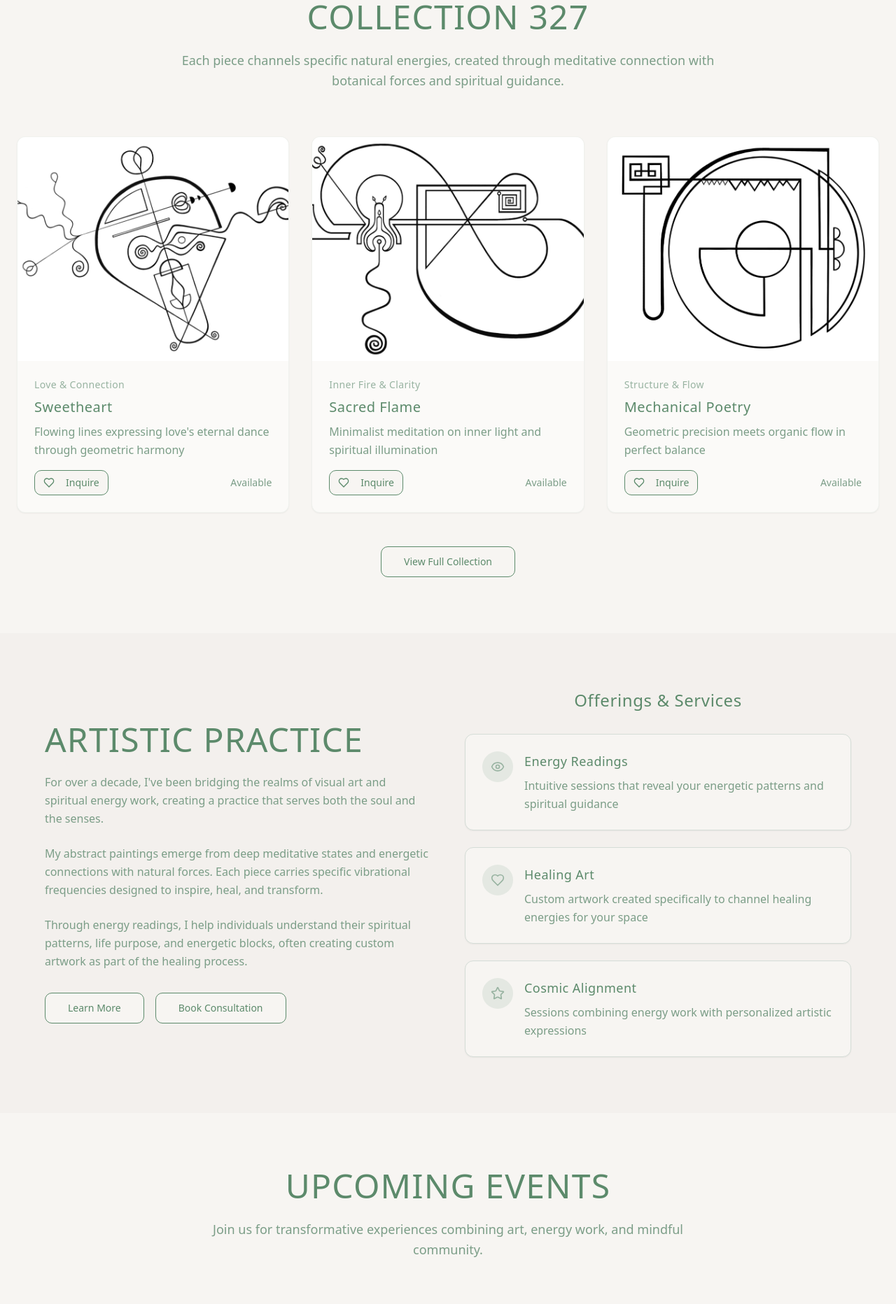
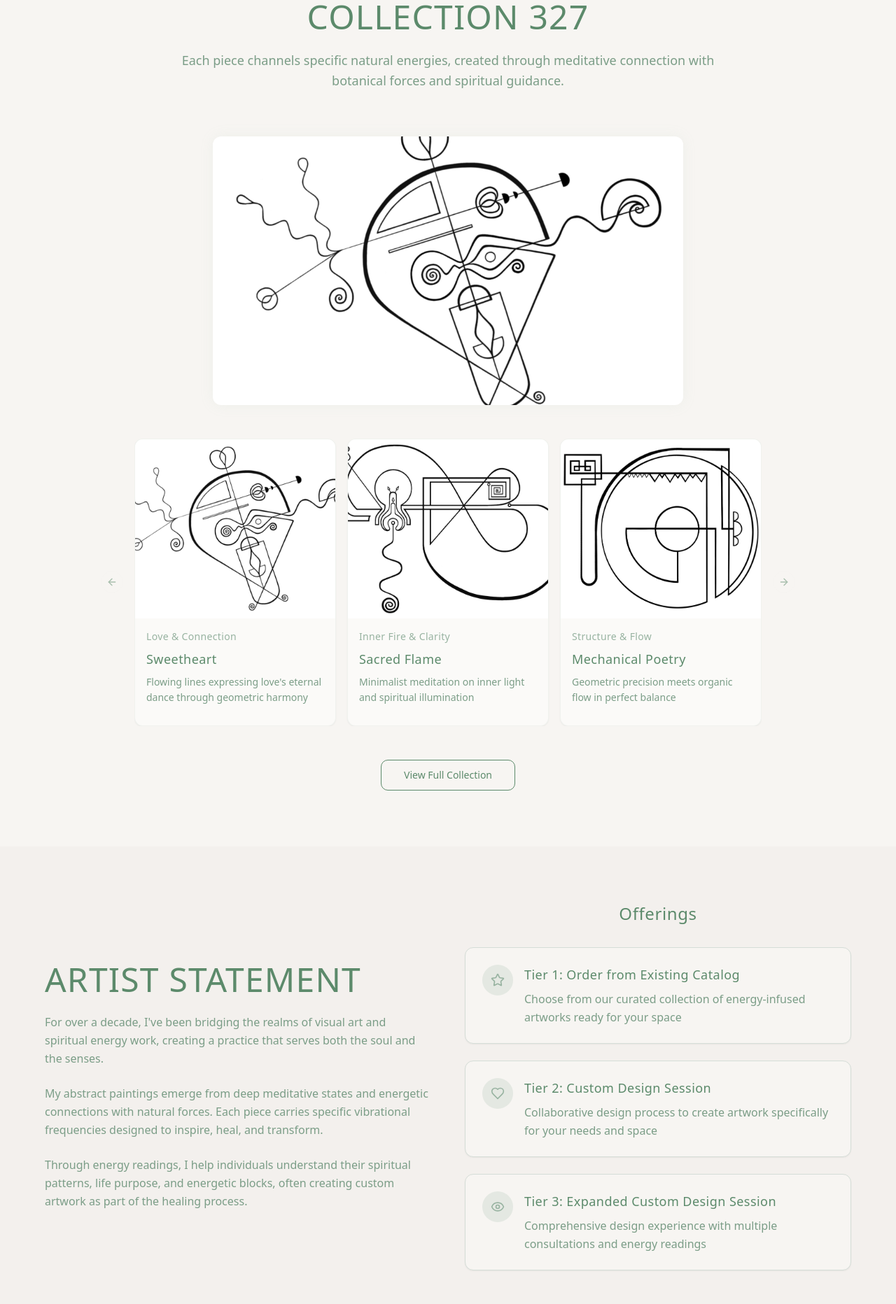
Before and after one commit to bnuckols13/vibrant-canvas-events, a React (Vite) app: page / in a window 1280 px wide. Shown: the part 880-2744 px from the top of the page at 70% size. Built offline with nearby package versions, Linux system fonts and the light colour scheme.

Commit message:
Refactor website content and navigation

```diff
--- a/package.json
+++ b/package.json
@@ -44,7 +44,7 @@
     "clsx": "^2.1.1",
     "cmdk": "^1.0.0",
     "date-fns": "^3.6.0",
-    "embla-carousel-react": "^8.3.0",
+    "embla-carousel-react": "^8.6.0",
     "input-otp": "^1.2.4",
     "lucide-react": "^0.462.0",
     "next-themes": "^0.3.0",
--- a/src/components/AboutSection.tsx
+++ b/src/components/AboutSection.tsx
@@ -1,23 +1,23 @@
 import { Card, CardContent } from "@/components/ui/card";
 import { Button } from "@/components/ui/button";
-import { Sparkles, Eye, Heart, Star } from "lucide-react";
+import { Star, Eye, Heart } from "lucide-react";
 
 const AboutSection = () => {
   const services = [
     {
-      icon: Eye,
-      title: "Energy Readings",
-      description: "Intuitive sessions that reveal your energetic patterns and spiritual guidance"
+      icon: Star,
+      title: "Tier 1: Order from Existing Catalog",
+      description: "Choose from our curated collection of energy-infused artworks ready for your space"
     },
     {
       icon: Heart,
-      title: "Healing Art",
-      description: "Custom artwork created specifically to channel healing energies for your space"
+      title: "Tier 2: Custom Design Session",
+      description: "Collaborative design process to create artwork specifically for your needs and space"
     },
     {
-      icon: Star,
-      title: "Cosmic Alignment",
-      description: "Sessions combining energy work with personalized artistic expressions"
+      icon: Eye,
+      title: "Tier 3: Expanded Custom Design Session",
+      description: "Comprehensive design experience with multiple consultations and energy readings"
     }
   ];
 
@@ -28,7 +28,7 @@ const AboutSection = () => {
           {/* About Content */}
           <div>
             <h2 className="text-4xl md:text-5xl font-light mb-6 text-foreground tracking-wide">
-              ARTISTIC PRACTICE
+              ARTIST STATEMENT
             </h2>
 
             <div className="space-y-6 text-base text-muted-foreground leading-relaxed font-light">
@@ -47,20 +47,12 @@ const AboutSection = () => {
               </p>
             </div>
 
-            <div className="mt-8 flex flex-col sm:flex-row gap-4">
-              <Button variant="outline" size="lg" className="border-foreground text-foreground hover:bg-foreground hover:text-background">
-                Learn More
-              </Button>
-              <Button variant="outline" size="lg" className="border-foreground text-foreground hover:bg-foreground hover:text-background">
-                Book Consultation
-              </Button>
-            </div>
           </div>
 
           {/* Services Grid */}
           <div className="space-y-6">
             <h3 className="text-2xl font-light text-center mb-8 text-foreground tracking-wide">
-              Offerings & Services
+              Offerings
             </h3>
             {services.map((service, index) => (
               <Card
--- a/src/components/ArtGallery.tsx
+++ b/src/components/ArtGallery.tsx
@@ -1,6 +1,7 @@
 import { Card, CardContent } from "@/components/ui/card";
 import { Button } from "@/components/ui/button";
-import { Eye, Heart, Zap } from "lucide-react";
+import { Carousel, CarouselContent, CarouselItem, CarouselNext, CarouselPrevious } from "@/components/ui/carousel";
+import { Eye } from "lucide-react";
 import artwork1 from "@/assets/artwork-1.jpg";
 import artwork2 from "@/assets/artwork-2.jpg";
 import artwork3 from "@/assets/artwork-3.jpg";
@@ -31,7 +32,7 @@ const ArtGallery = () => {
   ];
 
   return (
-    <section className="py-20 px-6">
+    <section id="collection" className="py-20 px-6">
       <div className="max-w-7xl mx-auto">
         <div className="text-center mb-16">
           <h2 className="text-4xl md:text-5xl font-light mb-6 text-foreground tracking-wide">
@@ -43,17 +44,29 @@ const ArtGallery = () => {
           </p>
         </div>
 
-        <div className="grid md:grid-cols-2 lg:grid-cols-3 gap-8">
+        {/* Featured Image */}
+        <div className="mb-12">
+          <div className="relative max-w-2xl mx-auto">
+            <img
+              src={artwork1}
+              alt="Featured Artwork"
+              className="w-full h-96 object-cover rounded-lg shadow-ethereal"
+            />
+          </div>
+        </div>
+
+        {/* Carousel */}
+        <div className="max-w-4xl mx-auto">
+          <Carousel className="w-full">
+            <CarouselContent>
               {artworks.map((artwork) => (
-            <Card
-              key={artwork.id}
-              className="group overflow-hidden bg-card border-border/30 hover:shadow-ethereal transition-all duration-300"
-            >
+                <CarouselItem key={artwork.id} className="md:basis-1/2 lg:basis-1/3">
+                  <Card className="group overflow-hidden bg-card border-border/30 hover:shadow-ethereal transition-all duration-300">
                     <div className="relative overflow-hidden">
                       <img
                         src={artwork.image}
                         alt={artwork.title}
-                  className="w-full h-80 object-cover transition-transform duration-300 group-hover:scale-105"
+                        className="w-full h-64 object-cover transition-transform duration-300 group-hover:scale-105"
                       />
                       <div className="absolute inset-0 flex items-center justify-center opacity-0 group-hover:opacity-100 transition-opacity duration-300 bg-background/80">
                         <Button variant="outline" size="sm" className="border-foreground text-foreground hover:bg-foreground hover:text-background">
@@ -63,26 +76,24 @@ const ArtGallery = () => {
                       </div>
                     </div>
 
-              <CardContent className="p-6">
+                    <CardContent className="p-4">
                       <div className="flex items-center gap-2 mb-2">
                         <span className="text-sm text-accent font-light tracking-wide">{artwork.energy}</span>
                       </div>
-                <h3 className="text-xl font-light mb-2 text-foreground tracking-wide">
+                      <h3 className="text-lg font-light mb-2 text-foreground tracking-wide">
                         {artwork.title}
                       </h3>
-                <p className="text-muted-foreground mb-4 font-light leading-relaxed">
+                      <p className="text-muted-foreground mb-3 font-light leading-relaxed text-sm">
                         {artwork.description}
                       </p>
-                <div className="flex items-center justify-between">
-                  <Button variant="outline" size="sm" className="border-foreground text-foreground hover:bg-foreground hover:text-background">
-                    <Heart className="w-4 h-4 mr-2" />
-                    Inquire
-                  </Button>
-                  <span className="text-sm text-muted-foreground font-light">Available</span>
-                </div>
                     </CardContent>
                   </Card>
+                </CarouselItem>
               ))}
+            </CarouselContent>
+            <CarouselPrevious />
+            <CarouselNext />
+          </Carousel>
         </div>
 
         <div className="text-center mt-12">
--- a/src/components/ContactSection.tsx
+++ b/src/components/ContactSection.tsx
@@ -2,38 +2,13 @@ import { Card, CardContent } from "@/components/ui/card";
 import { Button } from "@/components/ui/button";
 import { Input } from "@/components/ui/input";
 import { Textarea } from "@/components/ui/textarea";
-import { Mail, Phone, MapPin, Send, Instagram, Facebook } from "lucide-react";
+import { Mail, Send } from "lucide-react";
 
 const ContactSection = () => {
-  const contactInfo = [
-    {
-      icon: Mail,
-      label: "Email",
-      value: "hello@taliarose.com",
-      link: "mailto:hello@taliarose.com"
-    },
-    {
-      icon: Phone,
-      label: "Phone",
-      value: "(555) 123-4567",
-      link: "tel:+15551234567"
-    },
-    {
-      icon: MapPin,
-      label: "Studio",
-      value: "Sacred Space Studio, Mystic Downtown",
-      link: "#"
-    }
-  ];
-
-  const socialLinks = [
-    { icon: Instagram, label: "Instagram", link: "#" },
-    { icon: Facebook, label: "Facebook", link: "#" }
-  ];
 
   return (
-    <section className="py-20 px-6 bg-secondary">
-      <div className="max-w-6xl mx-auto">
+    <section id="contact" className="py-20 px-6 bg-secondary">
+      <div className="max-w-4xl mx-auto">
         <div className="text-center mb-16">
           <h2 className="text-4xl md:text-5xl font-light mb-6 text-foreground tracking-wide">
             CONNECT WITH ME
@@ -44,12 +19,11 @@ const ContactSection = () => {
           </p>
         </div>
 
-        <div className="grid lg:grid-cols-2 gap-12">
         {/* Contact Form */}
         <Card className="bg-background border-border">
           <CardContent className="p-8">
             <h3 className="text-2xl font-light mb-6 text-foreground tracking-wide">
-                Send a Message
+              Get In Touch
             </h3>
 
             <form className="space-y-6">
@@ -87,13 +61,45 @@ const ContactSection = () => {
 
               <div>
                 <label className="block text-sm font-light text-foreground mb-2">
-                    Interest
+                  Phone (Optional)
+                </label>
+                <Input
+                  type="tel"
+                  placeholder="(555) 123-4567"
+                  className="bg-muted border-border focus:border-accent"
+                />
+              </div>
+
+              <div>
+                <label className="block text-sm font-light text-foreground mb-2">
+                  How did you find my work?
+                </label>
+                <Textarea
+                  placeholder="Tell me how you discovered my work..."
+                  rows={3}
+                  className="bg-muted border-border focus:border-accent"
+                />
+              </div>
+
+              <div>
+                <label className="block text-sm font-light text-foreground mb-2">
+                  Which tier interests you?
                 </label>
                 <select className="w-full px-3 py-2 rounded-md bg-muted border border-border focus:border-accent focus:outline-none text-foreground">
-                    <option>Energy Reading</option>
-                    <option>Custom Artwork</option>
-                    <option>Workshop Registration</option>
+                  <option>Tier 1: Order from Existing Catalog</option>
+                  <option>Tier 2: Custom Design Session</option>
+                  <option>Tier 3: Expanded Custom Design Session</option>
                   <option>General Inquiry</option>
+                </select>
+              </div>
+
+              <div>
+                <label className="block text-sm font-light text-foreground mb-2">
+                  Contact Preference
+                </label>
+                <select className="w-full px-3 py-2 rounded-md bg-muted border border-border focus:border-accent focus:outline-none text-foreground">
+                  <option>Email</option>
+                  <option>Text</option>
                 </select>
               </div>
 
@@ -115,70 +121,6 @@ const ContactSection = () => {
             </form>
           </CardContent>
         </Card>
-
-          {/* Contact Info */}
-          <div className="space-y-8">
-            <div>
-              <h3 className="text-2xl font-light mb-6 text-foreground tracking-wide">
-                Get In Touch
-              </h3>
-
-              <div className="space-y-4">
-                {contactInfo.map((info, index) => (
-                  <Card
-                    key={index}
-                    className="bg-background border-border hover:shadow-ethereal transition-all duration-300"
-                  >
-                    <CardContent className="p-4 flex items-center gap-4">
-                      <div className="p-3 rounded-full bg-accent/20">
-                        <info.icon className="w-5 h-5 text-accent" />
-                      </div>
-                      <div>
-                        <p className="font-light text-foreground">{info.label}</p>
-                        <a
-                          href={info.link}
-                          className="text-muted-foreground hover:text-accent transition-colors font-light"
-                        >
-                          {info.value}
-                        </a>
-                      </div>
-                    </CardContent>
-                  </Card>
-                ))}
-              </div>
-            </div>
-
-            <div>
-              <h4 className="text-xl font-light mb-4 text-foreground tracking-wide">
-                Follow the Journey
-              </h4>
-              <div className="flex gap-4">
-                {socialLinks.map((social, index) => (
-                  <Button
-                    key={index}
-                    variant="outline"
-                    size="icon"
-                    className="border-foreground text-foreground hover:bg-foreground hover:text-background"
-                  >
-                    <social.icon className="w-4 h-4" />
-                  </Button>
-                ))}
-              </div>
-            </div>
-
-            <Card className="bg-accent/10 border-accent/30">
-              <CardContent className="p-6">
-                <h4 className="text-lg font-light mb-3 text-accent tracking-wide">
-                  Studio Visits
-                </h4>
-                <p className="text-muted-foreground font-light leading-relaxed">
-                  Private studio visits available by appointment. Experience the energy
-                  of the creative space and view works in person.
-                </p>
-              </CardContent>
-            </Card>
-          </div>
-        </div>
       </div>
     </section>
   );
--- a/src/components/EventsSection.tsx
+++ b/src/components/EventsSection.tsx
@@ -9,34 +9,22 @@ const EventsSection = () => {
       id: 1,
       title: "Cosmic Canvas Workshop",
       date: "March 15, 2024",
-      time: "2:00 PM - 5:00 PM",
       location: "Sacred Space Studio",
-      type: "Workshop",
-      description: "Learn to channel cosmic energies into abstract art while receiving personal energy insights.",
-      spots: "12 spots available",
-      price: "$85"
+      collaborators: "With meditation guide Sarah Chen"
     },
     {
       id: 2,
       title: "Full Moon Energy Reading Circle",
       date: "March 25, 2024",
-      time: "7:00 PM - 9:00 PM",
       location: "Online via Zoom",
-      type: "Group Reading",
-      description: "Monthly group session for collective energy reading and spiritual guidance.",
-      spots: "8 spots available",
-      price: "$35"
+      collaborators: "Community group session"
     },
     {
       id: 3,
       title: "Healing Art Exhibition Opening",
       date: "April 5, 2024",
-      time: "6:00 PM - 9:00 PM",
       location: "Mystic Gallery Downtown",
-      type: "Exhibition",
-      description: "Private viewing of new healing art collection with complimentary mini-readings.",
-      spots: "Open to all",
-      price: "Free"
+      collaborators: "Curated by Gallery Director Maria Santos"
     }
   ];
 
@@ -54,10 +42,10 @@ const EventsSection = () => {
       <div className="max-w-6xl mx-auto">
         <div className="text-center mb-16">
           <h2 className="text-4xl md:text-5xl font-light mb-6 text-foreground tracking-wide">
-            UPCOMING EVENTS
+            EVENTS
           </h2>
           <p className="text-lg text-muted-foreground max-w-3xl mx-auto font-light leading-relaxed">
-            Join us for transformative experiences combining art, energy work, and mindful community.
+            Archive of transformative experiences combining art, energy work, and mindful community.
           </p>
         </div>
 
@@ -68,12 +56,6 @@ const EventsSection = () => {
               className="group bg-card border-border hover:shadow-ethereal transition-all duration-300"
             >
               <CardHeader className="pb-4">
-                <div className="flex items-center justify-between mb-2">
-                  <Badge className={`${getEventTypeColor(event.type)} border font-light`}>
-                    {event.type}
-                  </Badge>
-                  <span className="text-lg font-light text-foreground">{event.price}</span>
-                </div>
                 <CardTitle className="text-xl font-light group-hover:text-accent transition-colors tracking-wide">
                   {event.title}
                 </CardTitle>
@@ -86,43 +68,17 @@ const EventsSection = () => {
                     <span>{event.date}</span>
                   </div>
                   <div className="flex items-center gap-2 text-muted-foreground">
-                    <Clock className="w-4 h-4 text-accent" />
-                    <span>{event.time}</span>
-                  </div>
-                  <div className="flex items-center gap-2 text-muted-foreground">
                     <MapPin className="w-4 h-4 text-accent" />
                     <span>{event.location}</span>
                   </div>
                   <div className="flex items-center gap-2 text-muted-foreground">
                     <Users className="w-4 h-4 text-accent" />
-                    <span>{event.spots}</span>
+                    <span>{event.collaborators}</span>
                   </div>
-                </div>
-
-                <p className="text-muted-foreground leading-relaxed font-light">
-                  {event.description}
-                </p>
-
-                <div className="pt-4">
-                  <Button
-                    variant="outline"
-                    className="w-full border-foreground text-foreground hover:bg-foreground hover:text-background"
-                  >
-                    Register Now
-                  </Button>
                 </div>
               </CardContent>
             </Card>
           ))}
-        </div>
-
-        <div className="text-center mt-12">
-          <p className="text-muted-foreground mb-6 font-light">
-            Want to stay updated on future events and workshops?
-          </p>
-          <Button variant="outline" size="lg" className="border-foreground text-foreground hover:bg-foreground hover:text-background">
-            Join Our Community
-          </Button>
         </div>
       </div>
     </section>
--- a/src/components/HeroSection.tsx
+++ b/src/components/HeroSection.tsx
@@ -34,13 +34,23 @@ const HeroSection = () => {
         </p>
 
         <div className="flex flex-col sm:flex-row gap-6 justify-center items-center">
-          <Button variant="outline" size="lg" className="border-foreground text-foreground hover:bg-foreground hover:text-background">
+          <Button
+            variant="outline"
+            size="lg"
+            className="border-foreground text-foreground hover:bg-foreground hover:text-background"
+            onClick={() => document.getElementById('collection')?.scrollIntoView({ behavior: 'smooth' })}
+          >
             <Palette className="w-4 h-4 mr-2" />
             Explore Gallery
           </Button>
-          <Button variant="outline" size="lg" className="border-foreground text-foreground hover:bg-foreground hover:text-background">
+          <Button
+            variant="outline"
+            size="lg"
+            className="border-foreground text-foreground hover:bg-foreground hover:text-background"
+            onClick={() => document.getElementById('contact')?.scrollIntoView({ behavior: 'smooth' })}
+          >
             <Calendar className="w-4 h-4 mr-2" />
-            Book a Reading
+            Get In Touch
           </Button>
         </div>
       </div>
```
Also changed, not shown: 1 other file (tests, documents, lock files or other folders). Lines whose indentation alone changed are shown as unchanged.
